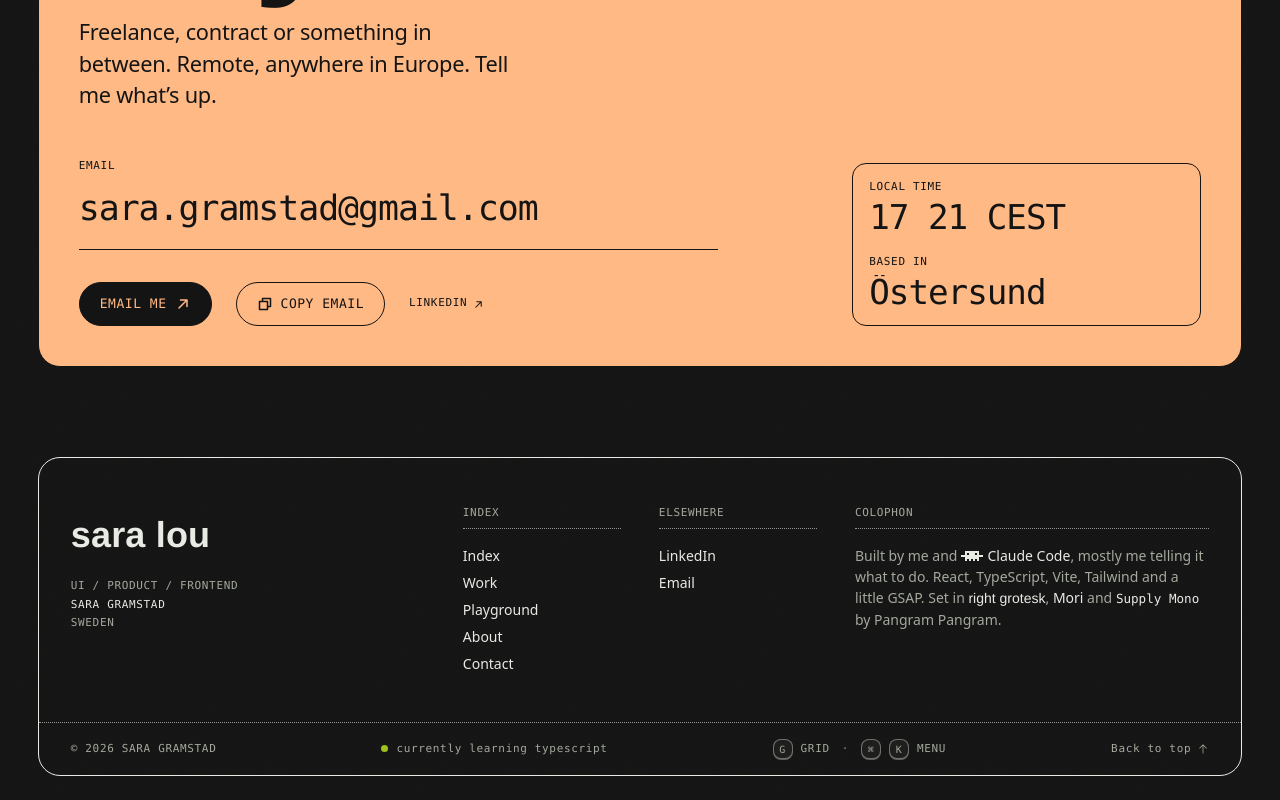
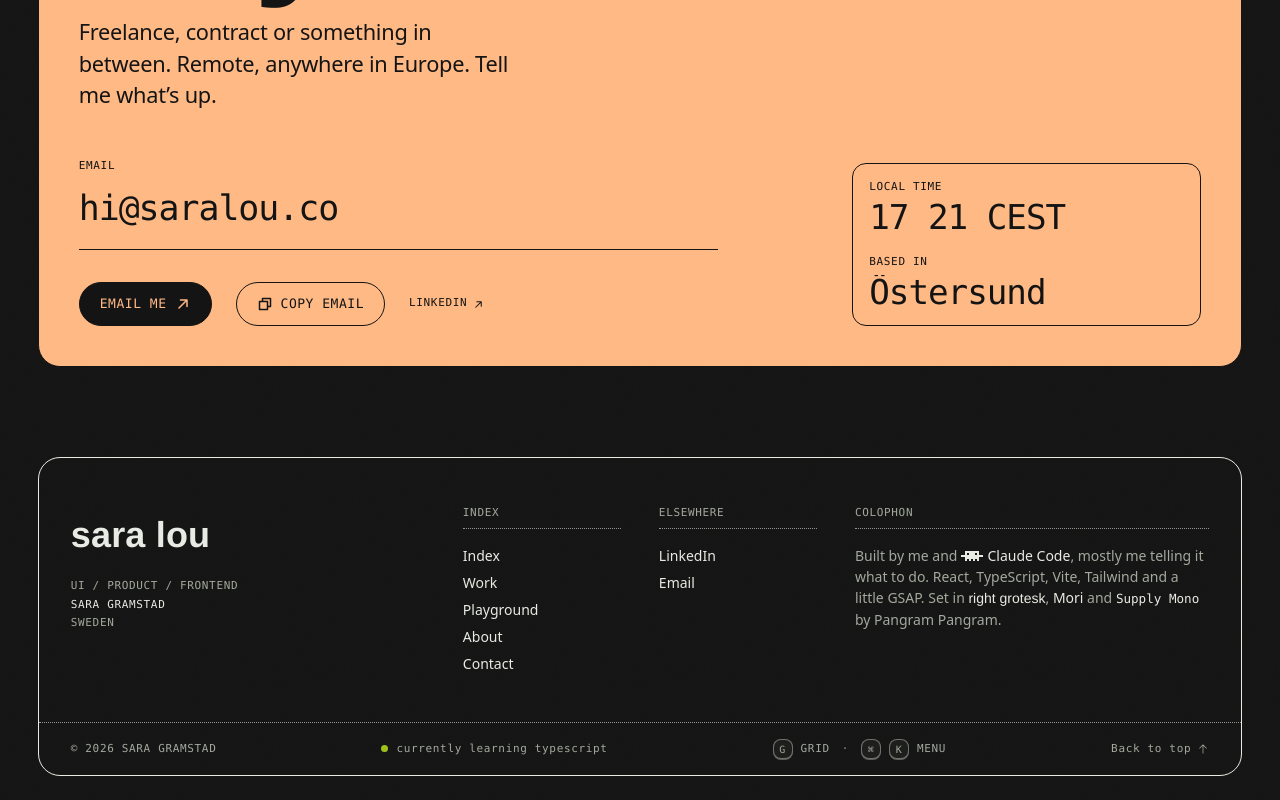
Before and after one commit to saragram-ux/sara, a React (Vite) app: page / in a window 1280 px wide. Shown: the part 5178-5978 px from the top of the page. Built offline with nearby package versions, Linux system fonts and the light colour scheme; a web font is replaced by a local one.

Commit message:
Email is hi@saralou.co
Co-Authored-By: Claude Opus 5.5 <noreply@anthropic.com>
Claude-Session: https://claude.ai/code/session_011K1qsvehvz2pY9Y4J7gqbK

```diff
--- a/index.html
+++ b/index.html
@@ -36,7 +36,7 @@
         "alternateName": "sara lou",
         "jobTitle": "UI Designer, Product Designer & Frontend Developer",
         "description": "UI designer, product designer and frontend developer. Co-founder of Handsdown Studio.",
-        "email": "mailto:sara.gramstad@gmail.com",
+        "email": "mailto:hi@saralou.co",
         "address": { "@type": "PostalAddress", "addressLocality": "Östersund", "addressCountry": "SE" },
         "worksFor": { "@type": "Organization", "name": "Handsdown Studio" },
         "sameAs": ["https://www.linkedin.com/in/sara-gramstad"],
--- a/src/data/profile.ts
+++ b/src/data/profile.ts
@@ -8,7 +8,7 @@ export const profile = {
   disciplines: ['UI', 'Product', 'Frontend'],
   location: 'Östersund, Sweden',
   timeZone: 'Europe/Stockholm',
-  email: 'sara.gramstad@gmail.com',
+  email: 'hi@saralou.co',
   linkedin: 'https://www.linkedin.com/in/sara-gramstad',
   studio: { name: 'Handsdown Studio', role: 'Co-founder' },
   availability: {
```
Also changed, not shown: 1 other file (tests, documents, lock files or other folders).
